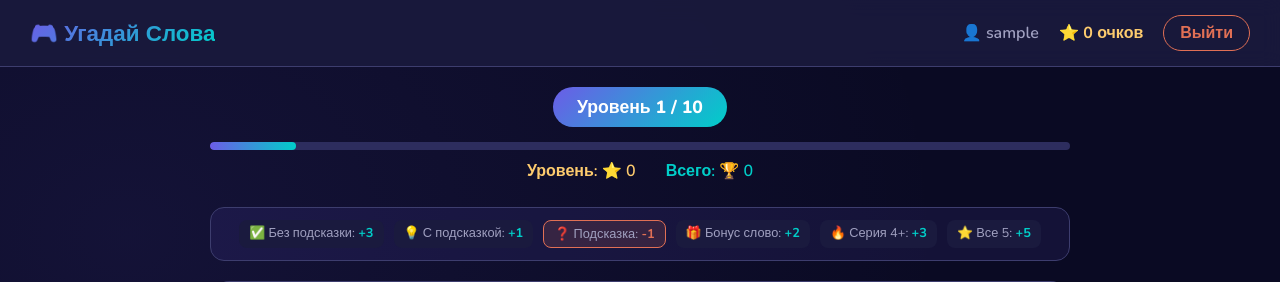
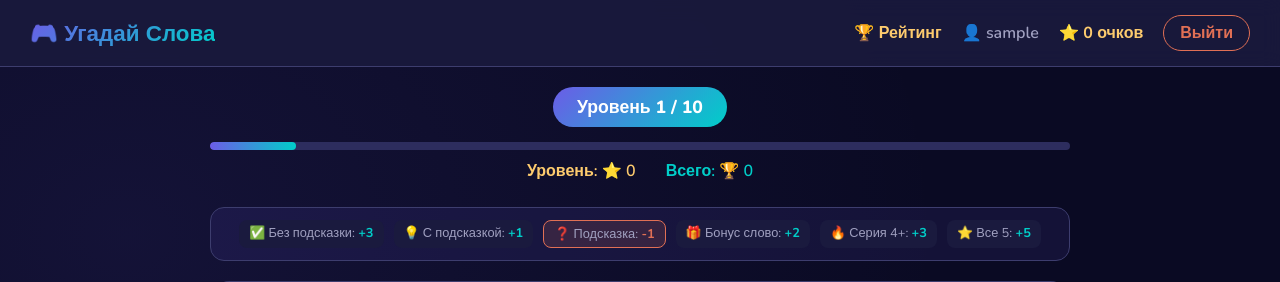
Before and after one commit to antonhome470-lgtm/guess-words, a Flask app: page /game in a window 1280 px wide. Shown: the top 282 px of the page. Run offline with Flask 3, Linux system fonts and the light colour scheme; the visitor is signed in with stand-in values (Sample User, id 1).

Commit message:
Update base.html

```diff
--- a/templates/base.html
+++ b/templates/base.html
@@ -13,6 +13,7 @@
         <nav class="navbar">
     <div class="nav-brand">🎮 Угадай Слова</div>
     <div class="nav-right">
+        <a href="{{ url_for('stats_page') }}" class="nav-stats-link">🏆 Рейтинг</a>
         <span class="nav-user">👤 {{ current_user.username }}</span>
         <span class="nav-score">⭐ {{ current_user.total_score }} очков</span>
         <a href="{{ url_for('logout') }}" class="btn-logout">Выйти</a>
```
Lines whose indentation alone changed are shown as unchanged.
